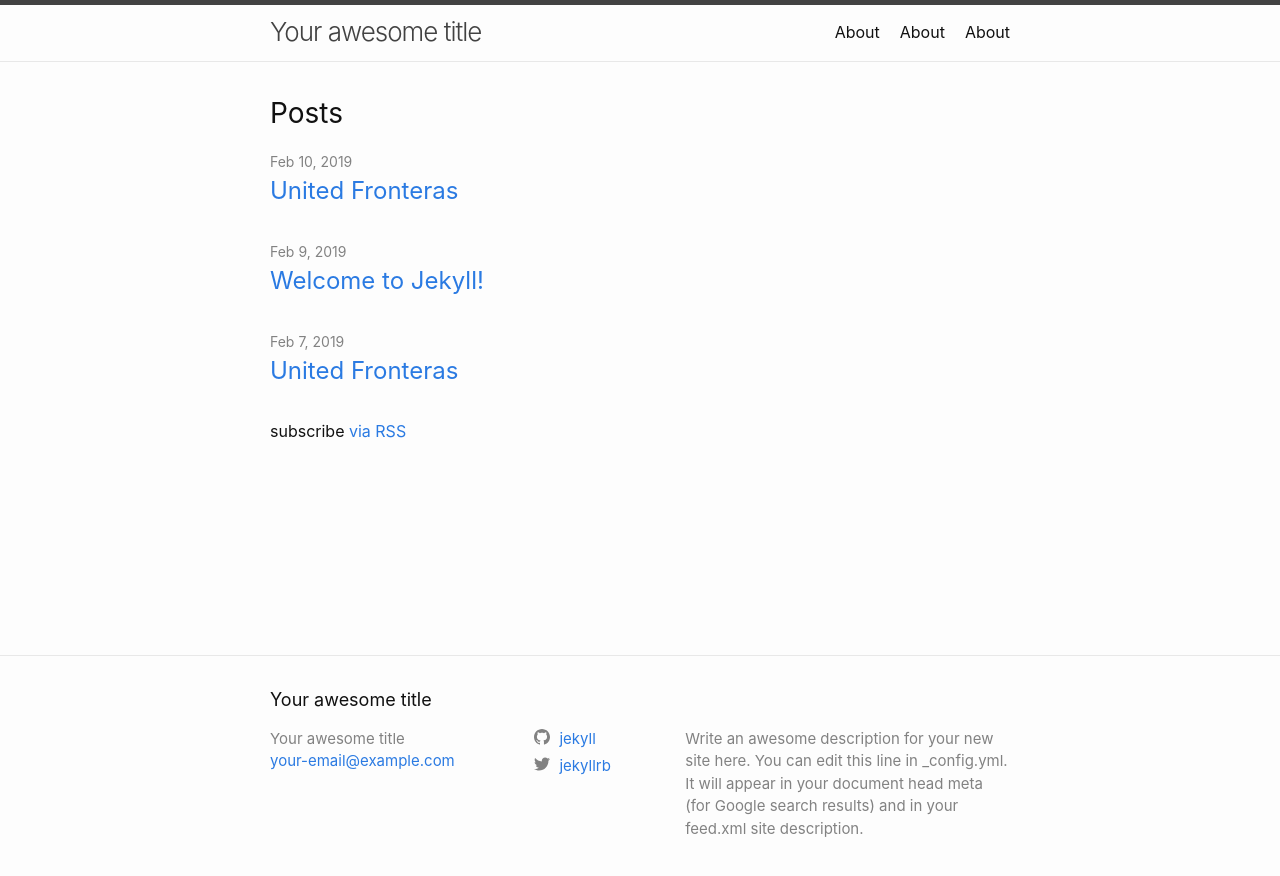
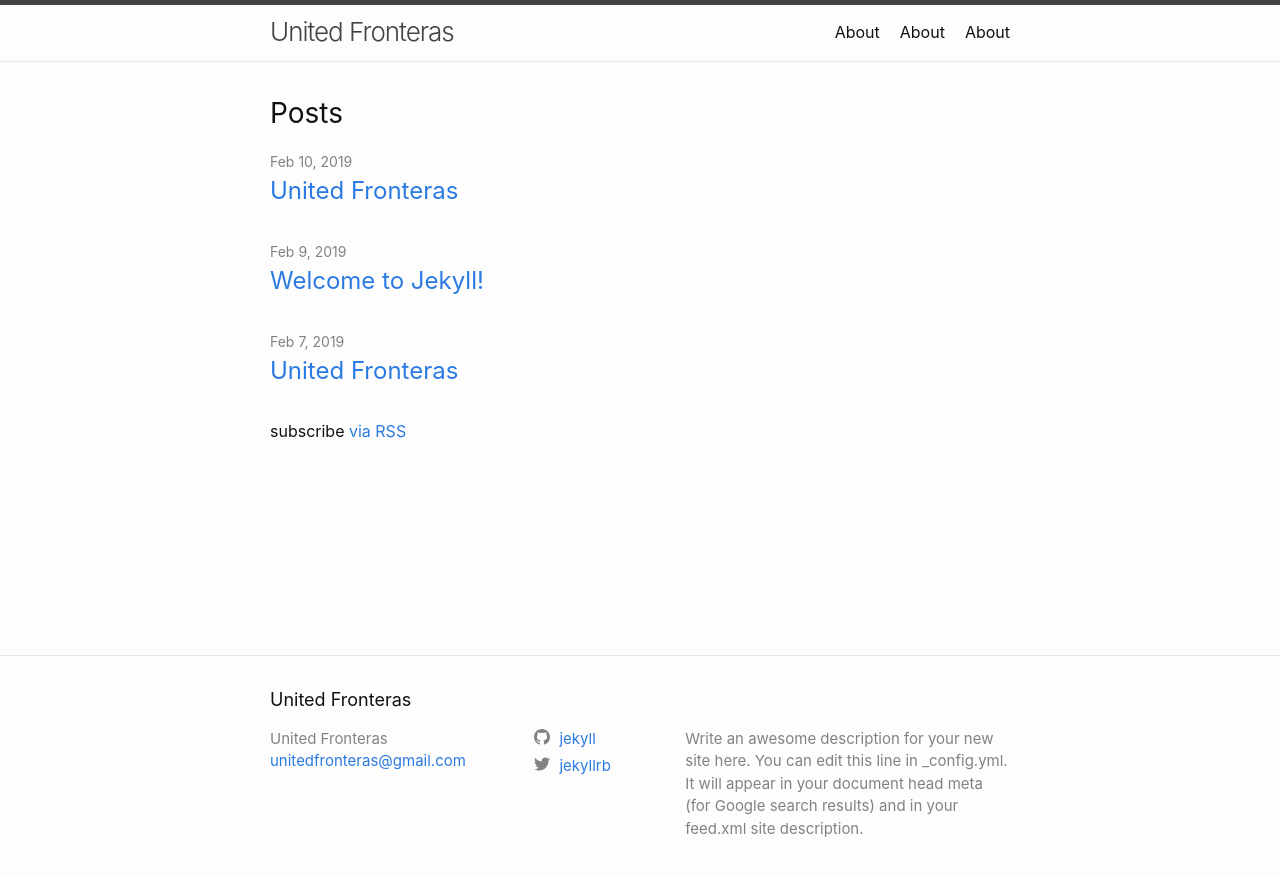
Before and after one commit to sferna109/United-Fronteras-, a Jekyll site: the page built from index.md, in a window 1280 px wide. Shown: the top 876 px of the page. Built offline with Jekyll 4.4.1, drawn with Linux system fonts in a browser that asks for light colours; part of the change alters nothing that is shown.

Commit message:
Update _config.yml

```diff
--- a/_config.yml
+++ b/_config.yml
@@ -1,20 +1,6 @@
-# Welcome to Jekyll!
-#
-# This config file is meant for settings that affect your whole blog, values
-# which you are expected to set up once and rarely edit after that. If you find
-# yourself editing this file very often, consider using Jekyll's data files
-# feature for the data you need to update frequently.
-#
-# For technical reasons, this file is *NOT* reloaded automatically when you use
-# 'bundle exec jekyll serve'. If you change this file, please restart the server process.
 
-# Site settings
-# These are used to personalize your new site. If you look in the HTML files,
-# you will see them accessed via {{ site.title }}, {{ site.email }}, and so on.
-# You can create any custom variable you would like, and they will be accessible
-# in the templates via {{ site.myvariable }}.
-title: Your awesome title
-email: your-email@example.com
+title: United Fronteras
+email: unitedfronteras@gmail.com
 description: >- # this means to ignore newlines until "baseurl:"
   Write an awesome description for your new site here. You can edit this
   line in _config.yml. It will appear in your document head meta (for
@@ -29,15 +15,3 @@ markdown: kramdown
 theme: minima
 plugins:
   - jekyll-feed
-
-# Exclude from processing.
-# The following items will not be processed, by default. Create a custom list
-# to override the default setting.
-# exclude:
-#   - Gemfile
-#   - Gemfile.lock
-#   - node_modules
-#   - vendor/bundle/
-#   - vendor/cache/
-#   - vendor/gems/
-#   - vendor/ruby/
```
